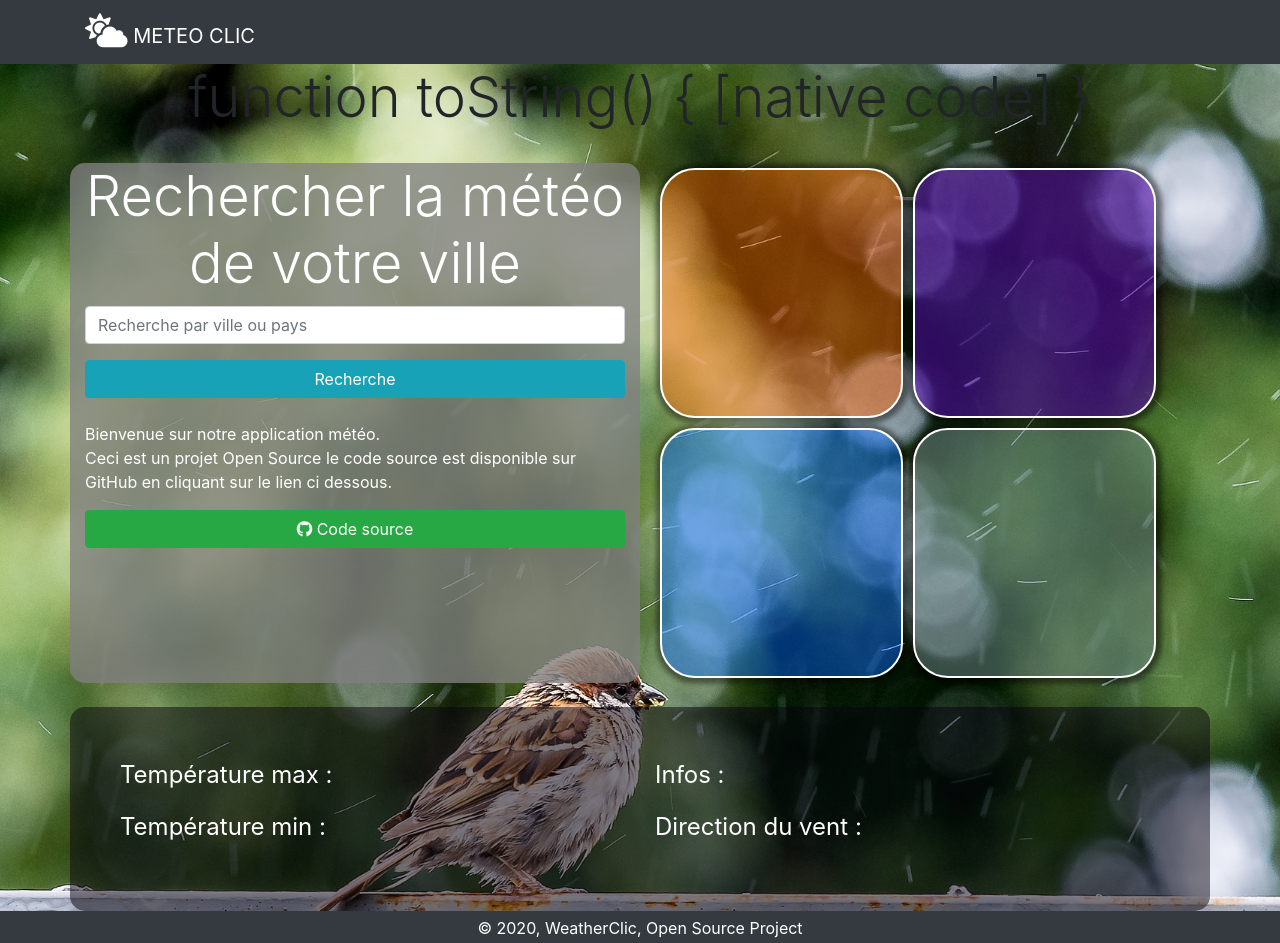
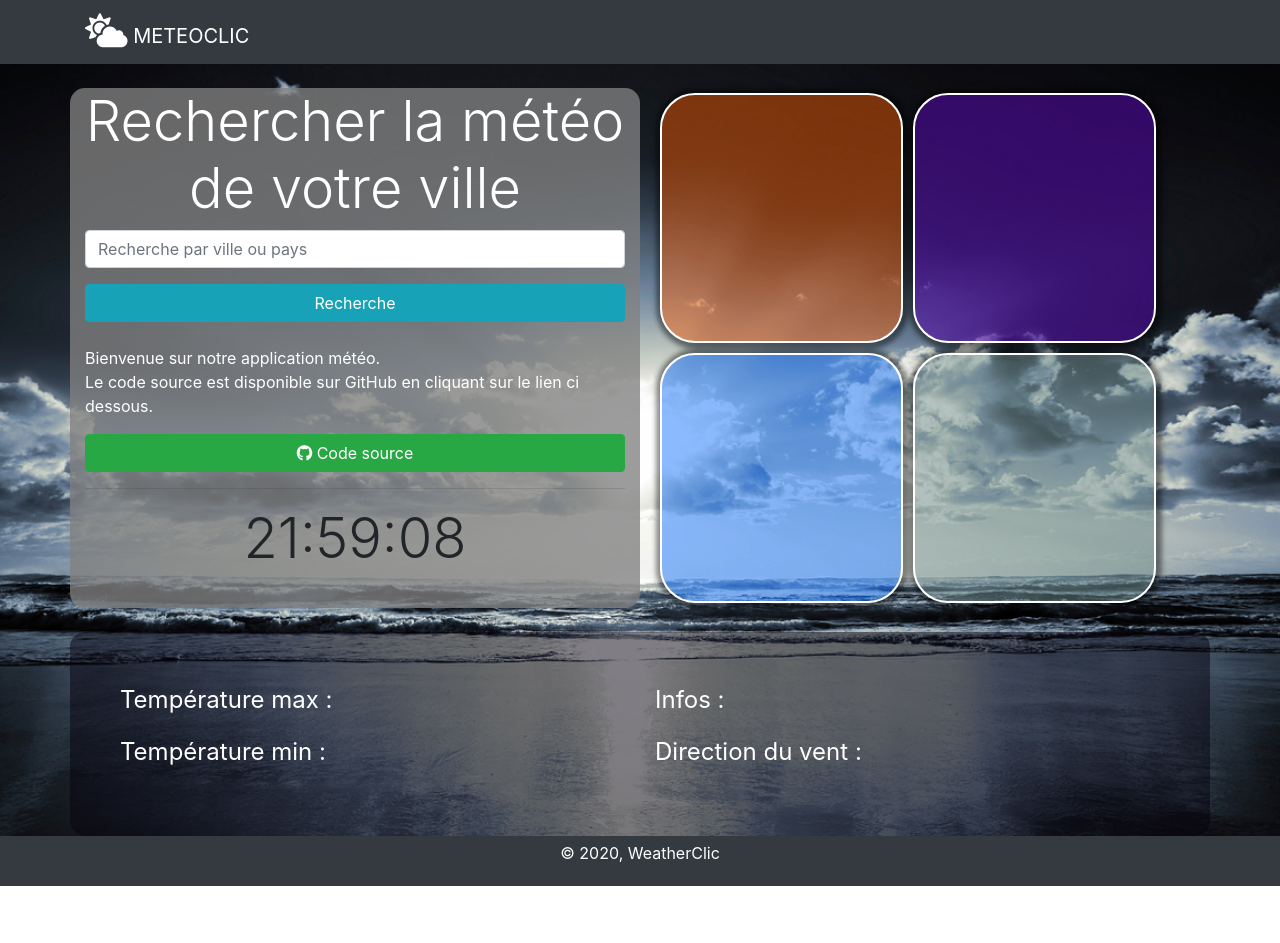
Before and after one commit to Enrick-web/MeteoClic, a plain HTML site: page index.html in a window 1280 px wide. After the commit the page ends 886 px from the top, so only its background shows below. Drawn offline with nearby package versions, Linux system fonts and the light colour scheme; no server answers.

Commit message:
Add gitignore et ajout de l'heure
Ajout d'un script afin d'ajouter l'heure actuelle, modification du Titre et du fond d'écran

```diff
--- a/index.html
+++ b/index.html
@@ -4,7 +4,7 @@
 <head>
   <meta charset="UTF-8" />
   <meta name="viewport" content="width=device-width, initial-scale=1.0" />
-  <title>WeatherClic</title>
+  <title>MétéoClic</title>
   <link rel="stylesheet" href="https://use.fontawesome.com/releases/v5.14.0/css/all.css" />
   <link rel="stylesheet" href="https://stackpath.bootstrapcdn.com/bootstrap/4.5.2/css/bootstrap.min.css" />
   <link rel="stylesheet" href="main.css" />
@@ -14,7 +14,7 @@
   <div class="container-fluid">
     <nav class="navbar navbar-expand-lg navbar-dark bg-dark">
       <div class="container">
-        <a class="navbar-brand" href="index.html"><i class="fas fa-cloud-sun"></i> METEO CLIC</a>
+        <a class="navbar-brand" href="index.html"><i class="fas fa-cloud-sun"></i> METEOCLIC</a>
         <button class="navbar-toggler" type="button" data-toggle="collapse" data-target="#navbarNavAltMarkup"
           aria-controls="navbarNavAltMarkup" aria-expanded="false" aria-label="Toggle navigation">
           <span class="navbar-toggler-icon"></span>
@@ -30,9 +30,7 @@
       </div>
     </nav>
   </div>
-  <div class="container">
-    <h3 id="clock" class="display-4 justify-content-center"></h3>
-  </div>
+
   <div class="container contenue">
     <div class="row justify-content-center">
       <!--Formulaire-->
@@ -50,12 +48,14 @@
         <br />
         <p>
           Bienvenue sur notre application météo.<br />
-          Ceci est un projet Open Source le code source est disponible sur
+          Le code source est disponible sur
           GitHub en cliquant sur le lien ci dessous.
         </p>
-        <a href="https://github.com/" target="_blank"><button class="btn btn-success btn-custom">
+        <a href="https://github.com/Enrick-web/MeteoClic" target="_blank"><button class="btn btn-success btn-custom">
             <i class="fab fa-github"></i> Code source
           </button></a>
+        <hr>
+        <h3 id="my-hour" class="display-4 justify-content-center"></h3>
       </div>
       <!-- Informations Météo-->
       <div class="col-12 col-sm-6 justify-content-center my-4">
@@ -81,7 +81,7 @@
     </div>
   </div>
   <footer class="container-fluid bg-dark navbar-dark">
-    <p>© 2020, WeatherClic, Open Source Project</p>
+    <p>© 2020, WeatherClic</p>
   </footer>
 
   <script src="meteo.js"></script>
--- a/main.css
+++ b/main.css
@@ -8,7 +8,7 @@
 
 body {
     min-height: 100vh;
-    background: url(./assets/birds-4389024_1920.jpg) bottom no-repeat;
+    background: url(./assets/beach-1854297_1280.jpg) bottom no-repeat;
     background-size: cover;
 
 }
--- a/meteo.js
+++ b/meteo.js
@@ -43,8 +43,17 @@ document.querySelector("form").addEventListener("submit", function (e) {
 apiCall("Paris");
 
 // Heure
-let today = new Date;
-let heure = document.querySelector("#clock");
-document.querySelector('#clock').innerHTML = today.toString;
+function getTime() {
+  var date = new Date();
+  var hours = date.getHours();
+  var minutes = date.getMinutes();
+  var seconds = date.getSeconds();
+  hours = ((hours < 10) ? " 0" : " ") + hours;
+  minutes = ((minutes < 10) ? ":0" : ":") + minutes;
+  seconds = ((seconds < 10) ? ":0" : ":") + seconds;
+  var myHour = document.getElementById("my-hour");
+  myHour.textContent = hours + minutes + seconds;
+  setTimeout("getTime()", 1000);
 
-console.log(today.toString())
+}
+getTime();
```
Also changed, not shown: 1 other file.
